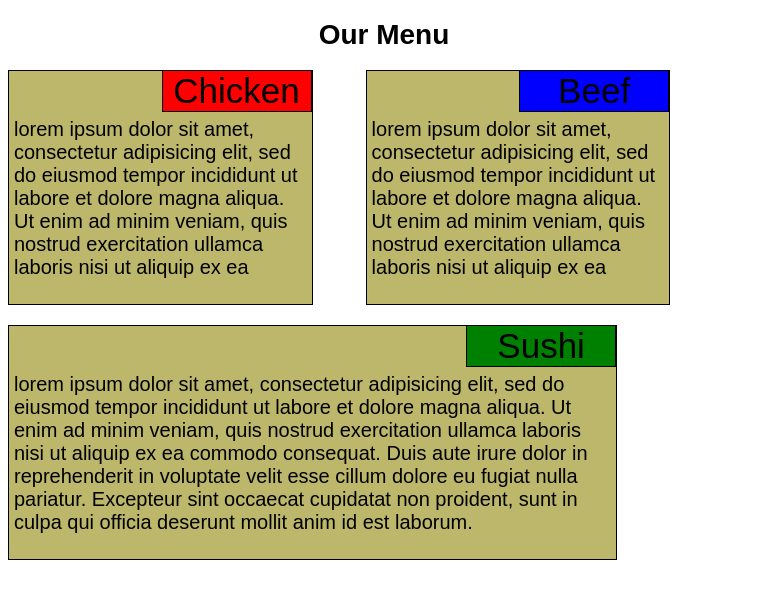
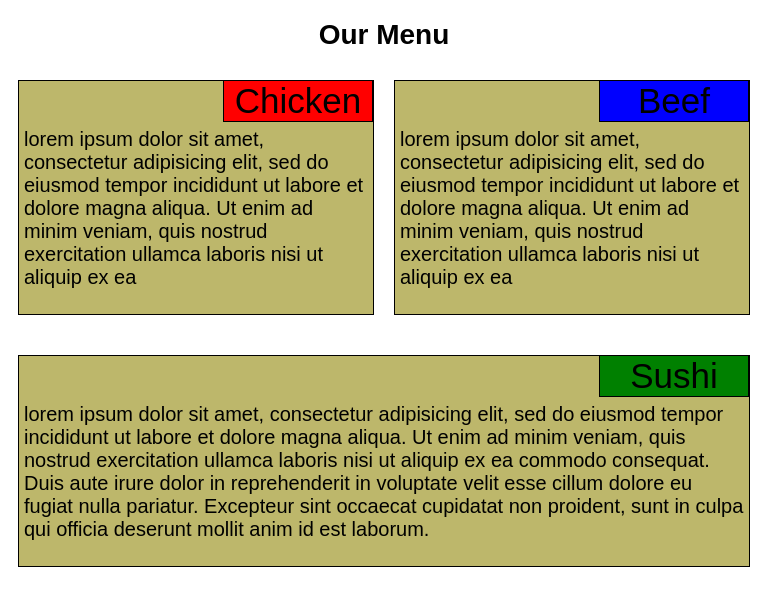
Before and after one commit to AlexJYO/coursera-test, a plain HTML site: page module2-solution/index.html in a window 768 px wide. Drawn offline with Linux system fonts and the light colour scheme.

Commit message:
agregar style

```diff
--- a/module2-solution/css/styles.css
+++ b/module2-solution/css/styles.css
@@ -8,8 +8,12 @@ h1 {
 	font-size: 175%;
 	text-align: center;
 }
+div.row > div{
+	background-color: white;
+	padding: 10px;
+}
 section {
-	width: 90%;
+	width: 100%;
 	font-size: 125%;
 	background-color: #BDB76B;
 	border: 1px solid black;
@@ -26,6 +30,7 @@ section {
 p {
 	margin-top: 2px;
 }
+
 #divSec1{
 	width: 150px;
 	font-size: 175%;
@@ -71,8 +76,8 @@ p {
 		float: left;
 	}
 	.col-lg-4 {
-		width: 30%;
-		margin-right: 1.66%;
+		width: 33.33%;
+
 
 	}
 }
@@ -82,13 +87,12 @@ p {
 	}
 	.col-md-6 {
 
-		width: 45%;
-		margin-right: 2.55%;
+		width: 50%;
+
 	}
 	.col-md-12 {
 
-		width: 90%;
-		margin-right: 5%;
-		clear: both;
+		width: 100%;
+		clear: left;
 	}
 }
```
